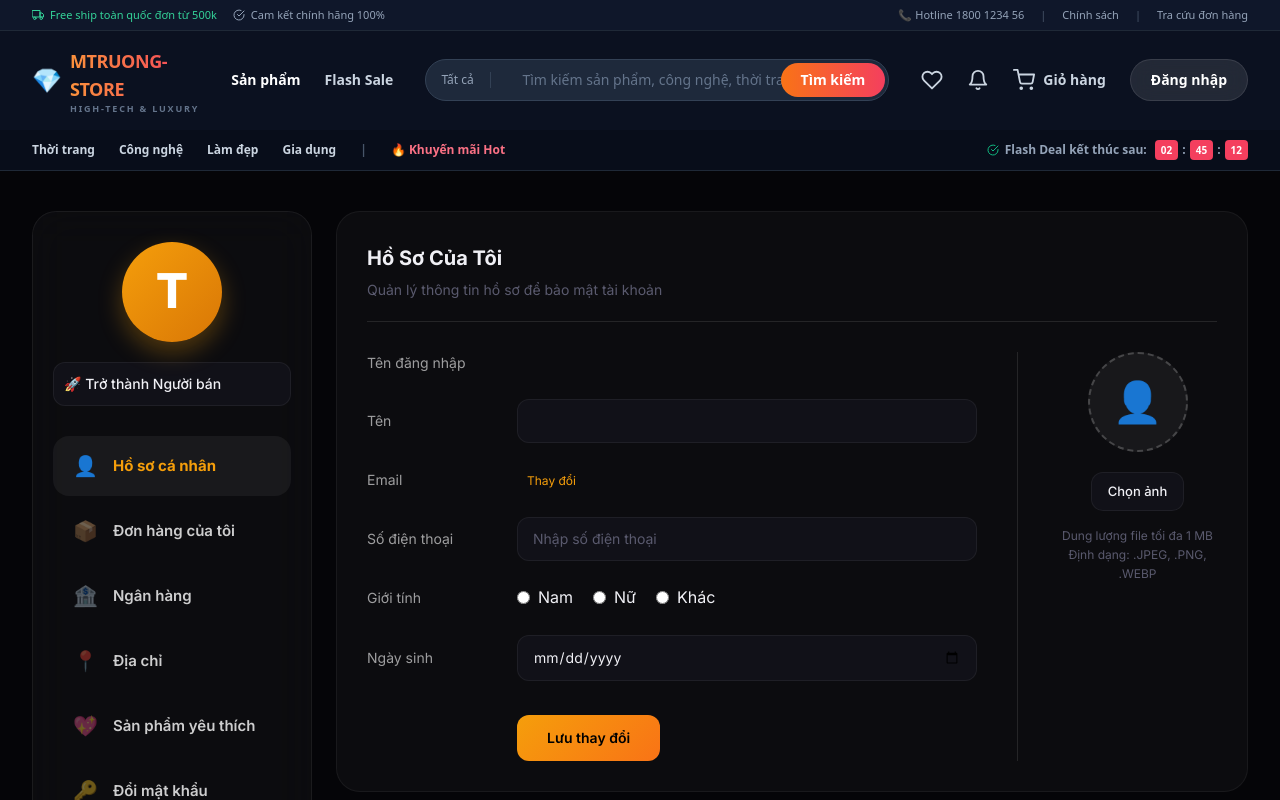
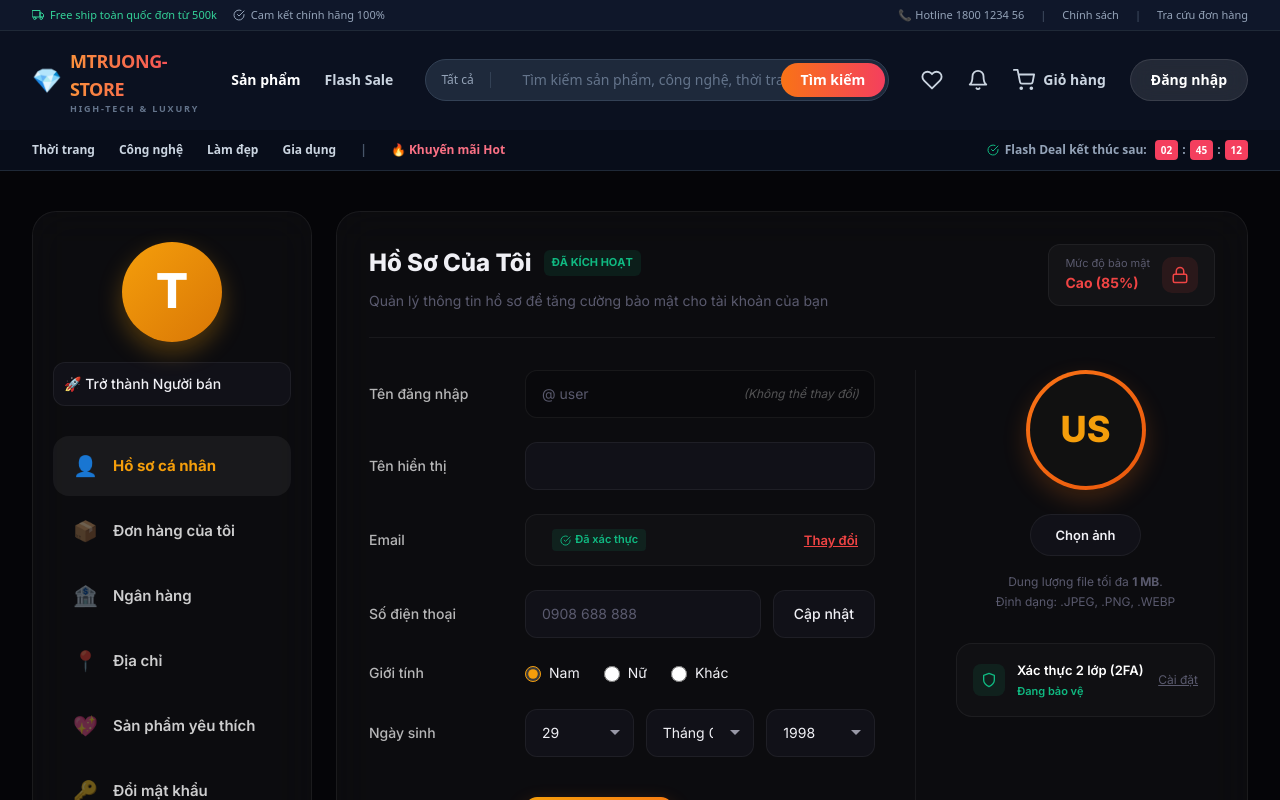
Before and after one commit to hoangmanhtruong-uet-dev/website_banhang, a Next.js app: page /profile in a window 1280 px wide. Shown: the top 800 px of the page. Built offline with nearby package versions, Linux system fonts and the light colour scheme; no server answers.

Commit message:
feat: redesign user profile page

```diff
--- a/src/app/(shop)/profile/page.tsx
+++ b/src/app/(shop)/profile/page.tsx
@@ -3,6 +3,7 @@ import { useState, useEffect } from 'react';
 import { useAuthStore } from '@/store/authStore';
 import { useToastStore } from '@/components/ui/Toast';
 import SafeImage from '@/components/common/SafeImage';
+import { FiLock, FiShield, FiCheckCircle } from 'react-icons/fi';
 
 export default function ProfilePage() {
   const user = useAuthStore(s => s.user);
@@ -13,8 +14,10 @@ export default function ProfilePage() {
     name: '',
     email: '',
     phone: '',
-    gender: '',
-    birthday: '',
+    gender: 'male',
+    bDay: '29',
+    bMonth: '09',
+    bYear: '1998',
     avatar: undefined as string | undefined,
   });
 
@@ -22,20 +25,25 @@ export default function ProfilePage() {
   const [avatarLoadError, setAvatarLoadError] = useState(false);
   const [fileInputEl, setFileInputEl] = useState<HTMLInputElement | null>(null);
   const [uploadingAvatar, setUploadingAvatar] = useState(false);
-
-  const openFilePicker = () => {
-    fileInputEl?.click();
-  };
   const [loading, setLoading] = useState(false);
 
   useEffect(() => {
     if (user) {
+      let d = '29', m = '09', y = '1998';
+      if (user.birthday) {
+        const date = new Date(user.birthday);
+        d = String(date.getDate()).padStart(2, '0');
+        m = String(date.getMonth() + 1).padStart(2, '0');
+        y = String(date.getFullYear());
+      }
       setFormData({
         name: user.name || '',
         email: user.email || '',
         phone: user.phone || '',
         gender: user.gender || 'male',
-        birthday: user.birthday ? new Date(user.birthday).toISOString().split('T')[0] : '',
+        bDay: d,
+        bMonth: m,
+        bYear: y,
         avatar: user.avatar,
       });
       setAvatarPreview(null);
@@ -47,12 +55,13 @@ export default function ProfilePage() {
     e.preventDefault();
     setLoading(true);
     try {
+      const birthday = new Date(`${formData.bYear}-${formData.bMonth}-${formData.bDay}`).toISOString();
       const payload = {
         name: formData.name,
         email: formData.email,
         phone: formData.phone,
         gender: formData.gender,
-        birthday: formData.birthday ? new Date(formData.birthday).toISOString() : null,
+        birthday,
         ...(formData.avatar ? { avatar: formData.avatar } : {}),
       };
 
@@ -74,164 +83,166 @@ export default function ProfilePage() {
     setLoading(false);
   };
 
+  const username = user?.email?.split('@')[0] || 'user';
+  const initials = user?.name ? user.name.split(' ').map(n => n[0]).join('').slice(0, 2).toUpperCase() : username.slice(0, 2).toUpperCase();
+
   return (
-    <div style={{ background: 'rgba(255,255,255,0.03)', borderRadius: '24px', padding: '30px', border: '1px solid rgba(255,255,255,0.05)' }}>
-        <div style={{ borderBottom: '1px solid rgba(255,255,255,0.1)', paddingBottom: '20px', marginBottom: '30px' }}>
-          <h1 style={{ fontSize: '20px', fontWeight: 700, margin: 0 }}>Hồ Sơ Của Tôi</h1>
-          <p style={{ fontSize: '14px', color: 'var(--text-muted)', marginTop: '5px' }}>Quản lý thông tin hồ sơ để bảo mật tài khoản</p>
+    <div className="glass-card" style={{ borderRadius: '24px', padding: '32px', position: 'relative' }}>
+
+      {/* Header */}
+      <div style={{ display: 'flex', justifyContent: 'space-between', alignItems: 'flex-start', borderBottom: '1px solid rgba(255,255,255,0.05)', paddingBottom: '24px', marginBottom: '32px' }}>
+        <div>
+          <div style={{ display: 'flex', alignItems: 'center', gap: '12px', marginBottom: '8px' }}>
+            <h1 style={{ fontSize: '24px', fontWeight: 800, margin: 0 }}>Hồ Sơ Của Tôi</h1>
+            <span style={{ background: 'rgba(16, 185, 129, 0.1)', color: '#10b981', padding: '4px 8px', borderRadius: '6px', fontSize: '11px', fontWeight: 700, textTransform: 'uppercase' }}>Đã kích hoạt</span>
+          </div>
+          <p style={{ fontSize: '14px', color: 'var(--text-muted)', margin: 0 }}>Quản lý thông tin hồ sơ để tăng cường bảo mật cho tài khoản của bạn</p>
         </div>
 
-        <form onSubmit={handleSubmit} style={{ display: 'flex', gap: '40px' }}>
-            <div style={{ flex: 1, display: 'flex', flexDirection: 'column', gap: '24px' }}>
-
-            {/* Tên đăng nhập */}
-            <div style={{ display: 'flex', alignItems: 'center' }}>
-              <label style={{ width: '150px', fontSize: '14px', color: 'rgba(255,255,255,0.6)' }}>Tên đăng nhập</label>
-              <p style={{ margin: 0, fontWeight: 600 }}>{user?.email?.split('@')[0]}</p>
+        <div style={{ display: 'flex', alignItems: 'center', gap: '12px', background: 'rgba(255,255,255,0.03)', border: '1px solid rgba(255,255,255,0.05)', padding: '10px 16px', borderRadius: '12px' }}>
+          <div>
+            <div style={{ fontSize: '11px', color: 'var(--text-muted)' }}>Mức độ bảo mật</div>
+            <div style={{ fontSize: '14px', fontWeight: 700, color: '#ef4444' }}>Cao (85%)</div>
           </div>
-
-            {/* Tên */}
-            <div style={{ display: 'flex', alignItems: 'center' }}>
-              <label style={{ width: '150px', fontSize: '14px', color: 'rgba(255,255,255,0.6)' }}>Tên</label>
-              <input
-                className="input-field"
-                value={formData.name}
-                onChange={e => setFormData({...formData, name: e.target.value})}
-                style={{ flex: 1, padding: '10px 15px' }}
-              />
+          <div style={{ width: '36px', height: '36px', borderRadius: '10px', background: 'rgba(239, 68, 68, 0.1)', display: 'flex', alignItems: 'center', justifyContent: 'center', color: '#ef4444' }}>
+            <FiLock size={18} />
           </div>
-
-            {/* Email */}
-            <div style={{ display: 'flex', alignItems: 'center' }}>
-              <label style={{ width: '150px', fontSize: '14px', color: 'rgba(255,255,255,0.6)' }}>Email</label>
-              <p style={{ margin: 0 }}>{formData.email} <span style={{ color: 'var(--accent)', fontSize: '12px', cursor: 'pointer', marginLeft: '10px' }}>Thay đổi</span></p>
-            </div>
-
-            {/* Số điện thoại */}
-            <div style={{ display: 'flex', alignItems: 'center' }}>
-              <label style={{ width: '150px', fontSize: '14px', color: 'rgba(255,255,255,0.6)' }}>Số điện thoại</label>
-              <input
-                className="input-field"
-                placeholder="Nhập số điện thoại"
-                value={formData.phone}
-                onChange={e => setFormData({...formData, phone: e.target.value})}
-                style={{ flex: 1, padding: '10px 15px' }}
-              />
-            </div>
-
-            {/* Giới tính */}
-            <div style={{ display: 'flex', alignItems: 'center' }}>
-              <label style={{ width: '150px', fontSize: '14px', color: 'rgba(255,255,255,0.6)' }}>Giới tính</label>
-              <div style={{ display: 'flex', gap: '20px' }}>
-                <label style={{ display: 'flex', alignItems: 'center', gap: '8px', cursor: 'pointer' }}>
-                  <input type="radio" name="gender" value="male" checked={formData.gender === 'male'} onChange={e => setFormData({...formData, gender: e.target.value})} /> Nam
-                </label>
-                <label style={{ display: 'flex', alignItems: 'center', gap: '8px', cursor: 'pointer' }}>
-                  <input type="radio" name="gender" value="female" checked={formData.gender === 'female'} onChange={e => setFormData({...formData, gender: e.target.value})} /> Nữ
-                </label>
-                <label style={{ display: 'flex', alignItems: 'center', gap: '8px', cursor: 'pointer' }}>
-                  <input type="radio" name="gender" value="other" checked={formData.gender === 'other'} onChange={e => setFormData({...formData, gender: e.target.value})} /> Khác
-                </label>
         </div>
       </div>
 
-            {/* Ngày sinh */}
-            <div style={{ display: 'flex', alignItems: 'center' }}>
-              <label style={{ width: '150px', fontSize: '14px', color: 'rgba(255,255,255,0.6)' }}>Ngày sinh</label>
-              <input
-                type="date"
-                className="input-field"
-                value={formData.birthday}
-                onChange={e => setFormData({...formData, birthday: e.target.value})}
-                style={{ flex: 1, padding: '10px 15px' }}
-              />
+      <form onSubmit={handleSubmit} style={{ display: 'grid', gridTemplateColumns: '1fr 300px', gap: '40px' }}>
+
+        {/* Left Column: Form Fields */}
+        <div style={{ display: 'flex', flexDirection: 'column', gap: '24px' }}>
+
+          <div style={{ display: 'grid', gridTemplateColumns: '140px 1fr', alignItems: 'center', gap: '16px' }}>
+            <label style={{ fontSize: '14px', color: 'rgba(255,255,255,0.7)', fontWeight: 500 }}>Tên đăng nhập</label>
+            <div style={{ position: 'relative' }}>
+              <input disabled className="input-field" value={`@ ${username}`} style={{ background: 'rgba(0,0,0,0.2)', color: 'var(--text-muted)', cursor: 'not-allowed' }} />
+              <span style={{ position: 'absolute', right: '16px', top: '50%', transform: 'translateY(-50%)', fontSize: '12px', color: 'rgba(255,255,255,0.3)', fontStyle: 'italic' }}>(Không thể thay đổi)</span>
+            </div>
           </div>
 
-            <div style={{ paddingLeft: '150px', marginTop: '10px' }}>
-              <button
-                type="submit"
-                className="btn-primary"
-                disabled={loading}
-                style={{ padding: '12px 30px' }}
-              >
+          <div style={{ display: 'grid', gridTemplateColumns: '140px 1fr', alignItems: 'center', gap: '16px' }}>
+            <label style={{ fontSize: '14px', color: 'rgba(255,255,255,0.7)', fontWeight: 500 }}>Tên hiển thị</label>
+            <input required className="input-field" value={formData.name} onChange={e => setFormData({...formData, name: e.target.value})} />
+          </div>
+
+          <div style={{ display: 'grid', gridTemplateColumns: '140px 1fr', alignItems: 'center', gap: '16px' }}>
+            <label style={{ fontSize: '14px', color: 'rgba(255,255,255,0.7)', fontWeight: 500 }}>Email</label>
+            <div style={{ display: 'flex', alignItems: 'center', justifyContent: 'space-between', padding: '14px 16px', background: 'rgba(255,255,255,0.02)', border: '1px solid rgba(255,255,255,0.05)', borderRadius: '12px' }}>
+              <div style={{ display: 'flex', alignItems: 'center', gap: '10px' }}>
+                <span style={{ fontSize: '14px', color: '#fff' }}>{formData.email}</span>
+                <span style={{ display: 'flex', alignItems: 'center', gap: '4px', background: 'rgba(16, 185, 129, 0.1)', color: '#10b981', padding: '2px 8px', borderRadius: '4px', fontSize: '11px', fontWeight: 600 }}>
+                  <FiCheckCircle /> Đã xác thực
+                </span>
+              </div>
+              <span style={{ color: '#ef4444', fontSize: '13px', cursor: 'pointer', fontWeight: 600, textDecoration: 'underline' }}>Thay đổi</span>
+            </div>
+          </div>
+
+          <div style={{ display: 'grid', gridTemplateColumns: '140px 1fr', alignItems: 'center', gap: '16px' }}>
+            <label style={{ fontSize: '14px', color: 'rgba(255,255,255,0.7)', fontWeight: 500 }}>Số điện thoại</label>
+            <div style={{ display: 'flex', gap: '12px' }}>
+              <input className="input-field" placeholder="0908 688 888" value={formData.phone} onChange={e => setFormData({...formData, phone: e.target.value})} style={{ flex: 1 }} />
+              <button type="button" className="btn-secondary" style={{ padding: '0 20px', borderRadius: '12px', whiteSpace: 'nowrap' }}>Cập nhật</button>
+            </div>
+          </div>
+
+          <div style={{ display: 'grid', gridTemplateColumns: '140px 1fr', alignItems: 'center', gap: '16px' }}>
+            <label style={{ fontSize: '14px', color: 'rgba(255,255,255,0.7)', fontWeight: 500 }}>Giới tính</label>
+            <div style={{ display: 'flex', gap: '24px' }}>
+              {['male', 'female', 'other'].map(val => (
+                <label key={val} style={{ display: 'flex', alignItems: 'center', gap: '8px', cursor: 'pointer', fontSize: '14px' }}>
+                  <input type="radio" name="gender" value={val} checked={formData.gender === val} onChange={e => setFormData({...formData, gender: e.target.value})} style={{ accentColor: 'var(--accent)', width: '16px', height: '16px' }} />
+                  {val === 'male' ? 'Nam' : val === 'female' ? 'Nữ' : 'Khác'}
+                </label>
+              ))}
+            </div>
+          </div>
+
+          <div style={{ display: 'grid', gridTemplateColumns: '140px 1fr', alignItems: 'center', gap: '16px' }}>
+            <label style={{ fontSize: '14px', color: 'rgba(255,255,255,0.7)', fontWeight: 500 }}>Ngày sinh</label>
+            <div style={{ display: 'grid', gridTemplateColumns: '1fr 1fr 1fr', gap: '12px' }}>
+              <select className="input-field" value={formData.bDay} onChange={e => setFormData({...formData, bDay: e.target.value})}>
+                {Array.from({length: 31}, (_, i) => <option key={i+1} value={String(i+1).padStart(2, '0')}>{String(i+1).padStart(2, '0')}</option>)}
+              </select>
+              <select className="input-field" value={formData.bMonth} onChange={e => setFormData({...formData, bMonth: e.target.value})}>
+                {Array.from({length: 12}, (_, i) => <option key={i+1} value={String(i+1).padStart(2, '0')}>Tháng {String(i+1).padStart(2, '0')}</option>)}
+              </select>
+              <select className="input-field" value={formData.bYear} onChange={e => setFormData({...formData, bYear: e.target.value})}>
+                {Array.from({length: 100}, (_, i) => <option key={i} value={2026 - i}>{2026 - i}</option>)}
+              </select>
+            </div>
+          </div>
+
+          <div style={{ display: 'grid', gridTemplateColumns: '140px 1fr', gap: '16px', marginTop: '16px' }}>
+            <div />
+            <button type="submit" className="btn-primary" disabled={loading} style={{ width: 'fit-content', padding: '14px 32px', borderRadius: '12px', fontWeight: 700, boxShadow: '0 8px 20px rgba(249, 115, 22, 0.3)' }}>
               {loading ? 'Đang lưu...' : 'Lưu thay đổi'}
             </button>
           </div>
+
         </div>
 
-          {/* Avatar Upload Side */}
-          <div style={{ width: '200px', display: 'flex', flexDirection: 'column', alignItems: 'center', borderLeft: '1px solid rgba(255,255,255,0.1)', paddingLeft: '40px' }}>
-            <div
-              style={{
-                width: '100px',
-                height: '100px',
-                borderRadius: '50%',
-                background: 'rgba(255,255,255,0.05)',
-                display: 'flex',
-                alignItems: 'center',
-                justifyContent: 'center',
-                fontSize: '40px',
-                marginBottom: '20px',
-                border: '2px dashed rgba(255,255,255,0.2)',
-                overflow: 'hidden',
-                position: 'relative',
-              }}
-            >
+        {/* Right Column: Avatar & 2FA */}
+        <div style={{ display: 'flex', flexDirection: 'column', alignItems: 'center', borderLeft: '1px solid rgba(255,255,255,0.05)', paddingLeft: '40px' }}>
+
+          {/* Avatar Ring */}
+          <div style={{
+            width: '120px', height: '120px', borderRadius: '50%', padding: '4px',
+            background: 'linear-gradient(135deg, #f97316, #ea580c)', marginBottom: '24px',
+            boxShadow: '0 10px 25px rgba(249, 115, 22, 0.2)'
+          }}>
+            <div style={{
+              width: '100%', height: '100%', borderRadius: '50%', background: '#111',
+              display: 'flex', alignItems: 'center', justifyContent: 'center', overflow: 'hidden', position: 'relative'
+            }}>
               {avatarPreview ? (
-                <SafeImage src={avatarPreview} alt="Ảnh đại diện mới" fill sizes="100px" style={{ borderRadius: '50%', objectFit: 'cover' }} />
+                <SafeImage src={avatarPreview} alt="Preview" fill sizes="120px" style={{ objectFit: 'cover' }} />
               ) : user?.avatar && !avatarLoadError ? (
-                <SafeImage src={user.avatar} alt={user.name || 'Avatar'} fill sizes="100px" onImageError={() => setAvatarLoadError(true)} style={{ borderRadius: '50%', objectFit: 'cover' }} />
+                <SafeImage src={user.avatar} alt="Avatar" fill sizes="120px" onImageError={() => setAvatarLoadError(true)} style={{ objectFit: 'cover' }} />
               ) : (
-                '👤'
+                <span style={{ fontSize: '36px', fontWeight: 800, color: 'var(--accent)' }}>{initials}</span>
               )}
             </div>
+          </div>
 
-            <input
-              ref={(el) => setFileInputEl(el)}
-              type="file"
-              accept="image/jpeg,image/png,image/webp"
-              style={{ display: 'none' }}
+          <input ref={(el) => setFileInputEl(el)} type="file" accept="image/jpeg,image/png,image/webp" style={{ display: 'none' }}
             onChange={(e) => {
               const file = e.target.files?.[0];
               if (!file) return;
-
               if (file.size > 1024 * 1024) {
-                  addToast('Dung lượng ảnh tối đa 1MB');
+                addToast('Dung lượng ảnh tối đa 1MB', 'error');
                 e.target.value = '';
                 return;
               }
-
               setAvatarPreview(URL.createObjectURL(file));
               setFormData((prev) => ({ ...prev, avatar: undefined }));
-
               (async () => {
                 try {
                   setUploadingAvatar(true);
                   const fd = new FormData();
                   fd.append('file', file);
                   fd.append('purpose', 'avatar');
-
                   const upRes = await fetch('/api/upload', { method: 'POST', body: fd });
                   const upData = await upRes.json().catch(() => ({}));
-
                   if (!upRes.ok) {
-                      addToast(upData.error || 'Upload ảnh thất bại');
+                    addToast(upData.error || 'Upload ảnh thất bại', 'error');
                     setAvatarPreview(null);
                     return;
                   }
-
                   if (!upData?.url) {
-                      addToast('Upload thành công nhưng không tìm thấy URL');
+                    addToast('Upload thành công nhưng không tìm thấy URL', 'error');
                     setAvatarPreview(null);
                     return;
                   }
-
                   setFormData((prev) => ({ ...prev, avatar: upData.url }));
                   setAvatarPreview(upData.url);
                   setAvatarLoadError(false);
                   addToast('Đã chọn ảnh thành công');
                 } catch {
-                    addToast('Lỗi kết nối server khi upload ảnh');
+                  addToast('Lỗi kết nối server khi upload ảnh', 'error');
                   setAvatarPreview(null);
                 } finally {
                   setUploadingAvatar(false);
@@ -241,20 +252,32 @@ export default function ProfilePage() {
             }}
           />
 
-            <button
-              type="button"
-              className="btn-secondary"
-              disabled={uploadingAvatar}
-              style={{ padding: '8px 16px', fontSize: '13px', opacity: uploadingAvatar ? 0.7 : 1 }}
-              onClick={openFilePicker}
-            >
-              {uploadingAvatar ? 'Đang tải ảnh...' : 'Chọn ảnh'}
+          <button type="button" className="btn-secondary" disabled={uploadingAvatar} onClick={() => fileInputEl?.click()} style={{ padding: '10px 24px', borderRadius: '24px', fontSize: '13px', fontWeight: 600, opacity: uploadingAvatar ? 0.7 : 1, marginBottom: '16px' }}>
+            {uploadingAvatar ? 'Đang tải...' : 'Chọn ảnh'}
           </button>
 
-            <p style={{ fontSize: '12px', color: 'var(--text-muted)', textAlign: 'center', marginTop: '15px' }}>
-              Dung lượng file tối đa 1 MB<br />Định dạng: .JPEG, .PNG, .WEBP
+          <p style={{ fontSize: '12px', color: 'var(--text-muted)', textAlign: 'center', lineHeight: 1.6, margin: '0 0 32px 0' }}>
+            Dung lượng file tối đa <strong>1 MB</strong>.<br />Định dạng: .JPEG, .PNG, .WEBP
           </p>
+
+          {/* 2FA Card */}
+          <div style={{ width: '100%', background: 'rgba(255,255,255,0.02)', border: '1px solid rgba(255,255,255,0.05)', borderRadius: '16px', padding: '16px', display: 'flex', alignItems: 'center', justifyContent: 'space-between', gap: '12px' }}>
+            <div style={{ display: 'flex', alignItems: 'center', gap: '12px' }}>
+              <div style={{ width: '32px', height: '32px', borderRadius: '8px', background: 'rgba(16, 185, 129, 0.1)', color: '#10b981', display: 'flex', alignItems: 'center', justifyContent: 'center' }}>
+                <FiShield size={16} />
               </div>
+              <div>
+                <div style={{ fontSize: '13px', fontWeight: 600, color: '#fff' }}>Xác thực 2 lớp (2FA)</div>
+                <div style={{ fontSize: '11px', color: '#10b981', fontWeight: 600, marginTop: '2px' }}>Đang bảo vệ</div>
+              </div>
+            </div>
+            <button style={{ background: 'transparent', border: 'none', color: 'var(--text-muted)', fontSize: '12px', cursor: 'pointer', textDecoration: 'underline' }}>
+              Cài đặt
+            </button>
+          </div>
+
+        </div>
+
       </form>
     </div>
   );
```
Also changed, not shown: next-env.d.ts. Lines whose indentation alone changed are shown as unchanged.
